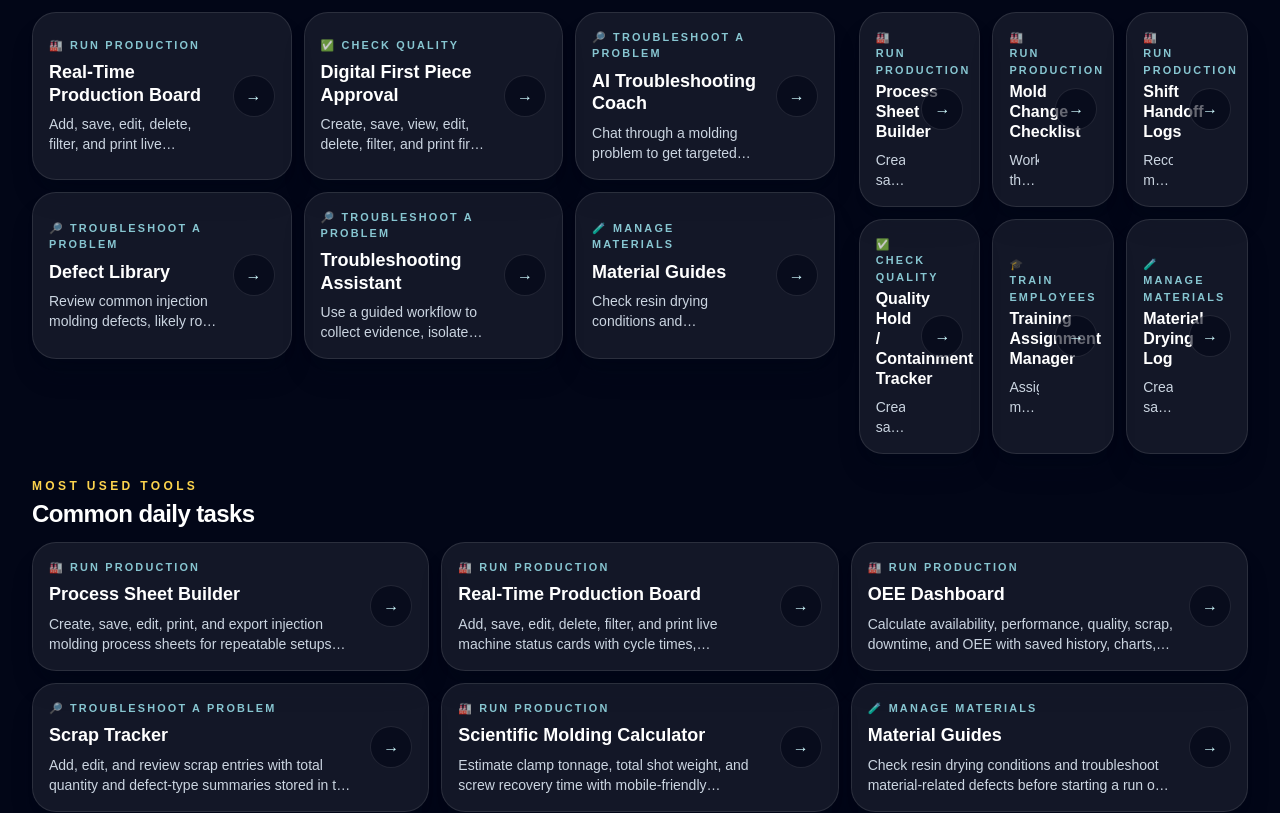
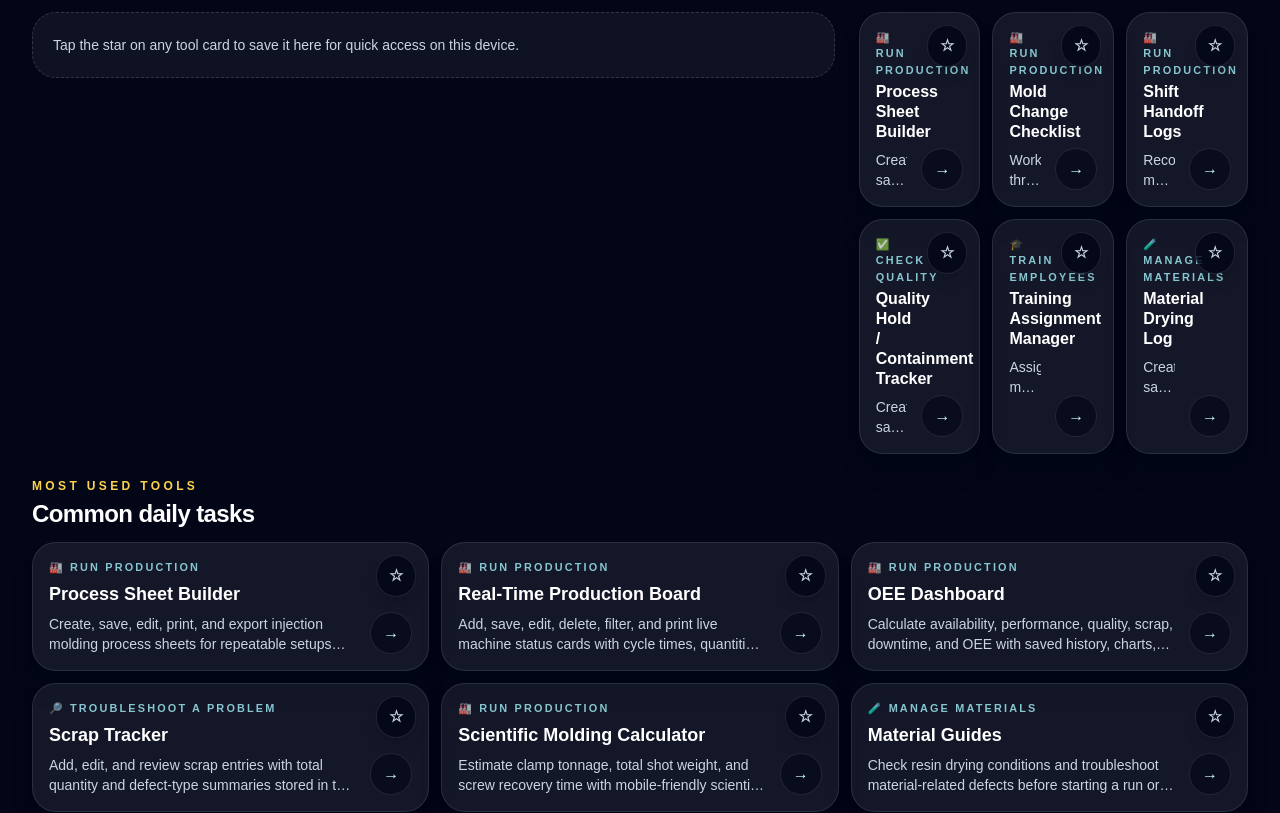
Before and after one commit to scottgraham2882-collab/molding-mentor-ai, a Next.js app: page / in a window 1280 px wide. Shown: the part 1080-1893 px from the top of the page. Built offline with nearby package versions, Linux system fonts and the light colour scheme.

Commit message:
Add homepage favorites

```diff
--- a/app/page.tsx
+++ b/app/page.tsx
@@ -1,7 +1,7 @@
 "use client";
 
 import Link from "next/link";
-import { useMemo, useState } from "react";
+import { useEffect, useMemo, useState } from "react";
 
 type DashboardCard = {
   title: string;
@@ -10,6 +10,10 @@ type DashboardCard = {
   status?: "Coming Soon";
   accent: string;
 };
+
+const FAVORITES_STORAGE_KEY = "moldingMentor.favoriteTools";
+
+const getToolId = (card: DashboardCard) => card.href ?? card.title;
 
 const dashboardCards: DashboardCard[] = [
   {
@@ -638,47 +642,125 @@ function getToolCategory(card: DashboardCard) {
   return "Reports & Management";
 }
 
-function toolButtonClass(extra = "") {
-  return `group flex min-h-24 items-center justify-between gap-4 rounded-3xl border border-white/10 bg-white/[0.07] p-4 text-left shadow-xl shadow-slate-950/25 transition hover:-translate-y-0.5 hover:border-cyan-300/50 hover:bg-white/[0.11] focus:outline-none focus:ring-4 focus:ring-cyan-300/20 ${extra}`;
+function toolCardClass(extra = "") {
+  return `group relative flex min-h-24 flex-col justify-between gap-4 rounded-3xl border border-white/10 bg-white/[0.07] p-4 text-left shadow-xl shadow-slate-950/25 transition hover:-translate-y-0.5 hover:border-cyan-300/50 hover:bg-white/[0.11] focus-within:ring-4 focus-within:ring-cyan-300/20 ${extra}`;
 }
 
-function SimpleToolCard({ card, compact = false }: { card: DashboardCard; compact?: boolean }) {
+function SimpleToolCard({
+  card,
+  compact = false,
+  isFavorite,
+  onToggleFavorite,
+}: {
+  card: DashboardCard;
+  compact?: boolean;
+  isFavorite: boolean;
+  onToggleFavorite: (card: DashboardCard) => void;
+}) {
   const category = getToolCategory(card);
+  const favoriteLabel = isFavorite ? `Remove ${card.title} from favorites` : `Save ${card.title} to favorites`;
   const content = (
     <>
-      <div className="min-w-0">
+      <div className="min-w-0 pr-14">
         <p className="text-[0.68rem] font-black uppercase tracking-[0.2em] text-cyan-200/80">
           {categoryDetails[category].icon} {category}
         </p>
         <h3 className={`${compact ? "mt-1 text-base" : "mt-2 text-lg"} font-black leading-tight text-white`}>{card.title}</h3>
         <p className="mt-2 line-clamp-2 text-sm leading-5 text-slate-300">{card.description}</p>
       </div>
-      <span className="shrink-0 rounded-full border border-white/10 bg-slate-950/60 px-3 py-2 text-cyan-100" aria-hidden="true">→</span>
+      <span className="absolute bottom-4 right-4 rounded-full border border-white/10 bg-slate-950/60 px-3 py-2 text-cyan-100" aria-hidden="true">→</span>
     </>
   );
 
-  if (card.href) {
-    return <Link href={card.href} className={toolButtonClass(compact ? "min-h-20" : "")}>{content}</Link>;
-  }
-
-  return <article className={toolButtonClass("opacity-75")}>{content}</article>;
+  return (
+    <article className={toolCardClass(compact ? "min-h-20" : "")}>
+      <button
+        type="button"
+        aria-pressed={isFavorite}
+        aria-label={favoriteLabel}
+        onClick={() => onToggleFavorite(card)}
+        className={`absolute right-3 top-3 z-10 rounded-full border px-3 py-2 text-base font-black shadow-lg transition focus:outline-none focus:ring-4 focus:ring-cyan-300/30 ${
+          isFavorite
+            ? "border-amber-200/70 bg-amber-300 text-slate-950 hover:bg-amber-200"
+            : "border-white/10 bg-slate-950/80 text-slate-300 hover:border-amber-200/70 hover:text-amber-200"
+        }`}
+      >
+        <span aria-hidden="true">{isFavorite ? "★" : "☆"}</span>
+      </button>
+      {card.href ? (
+        <Link href={card.href} className="absolute inset-0 rounded-3xl focus:outline-none" aria-label={`Open ${card.title}`} />
+      ) : null}
+      <div className="pointer-events-none">{content}</div>
+    </article>
+  );
 }
 
-function ToolList({ cards, label, compact = false }: { cards: DashboardCard[]; label: string; compact?: boolean }) {
+function ToolList({
+  cards,
+  label,
+  compact = false,
+  favoriteIds,
+  onToggleFavorite,
+}: {
+  cards: DashboardCard[];
+  label: string;
+  compact?: boolean;
+  favoriteIds: string[];
+  onToggleFavorite: (card: DashboardCard) => void;
+}) {
+  const favoriteSet = new Set(favoriteIds);
+
   return (
     <section aria-label={label} className="grid gap-3 sm:grid-cols-2 xl:grid-cols-3">
-      {cards.map((card) => <SimpleToolCard key={`${label}-${card.title}`} card={card} compact={compact} />)}
+      {cards.map((card) => (
+        <SimpleToolCard
+          key={`${label}-${card.title}`}
+          card={card}
+          compact={compact}
+          isFavorite={favoriteSet.has(getToolId(card))}
+          onToggleFavorite={onToggleFavorite}
+        />
+      ))}
     </section>
   );
 }
 
-const favoriteHrefs = new Set(["/troubleshooting", "/coach", "/defects", "/production/live-board", "/quality/first-piece-approval", "/materials/resin-drying"]);
 const recentHrefs = new Set(["/shift-handoff", "/process-sheet-builder", "/mold-change", "/quality/containment", "/materials/drying-log", "/training/assignments"]);
 const mostUsedHrefs = new Set(["/process-sheet-builder", "/production/live-board", "/scrap", "/oee", "/materials/resin-drying", "/calculators"]);
 
 export default function Home() {
   const [searchTerm, setSearchTerm] = useState("");
+  const [favoriteIds, setFavoriteIds] = useState<string[]>([]);
   const normalizedSearch = searchTerm.trim().toLowerCase();
+
+  useEffect(() => {
+    try {
+      const savedFavorites = window.localStorage.getItem(FAVORITES_STORAGE_KEY);
+      if (savedFavorites) {
+        const parsedFavorites = JSON.parse(savedFavorites);
+        if (Array.isArray(parsedFavorites)) {
+          setFavoriteIds(parsedFavorites.filter((item): item is string => typeof item === "string"));
+        }
+      }
+    } catch {
+      setFavoriteIds([]);
+    }
+  }, []);
+
+  const updateFavoriteIds = (updater: (currentIds: string[]) => string[]) => {
+    setFavoriteIds((currentIds) => {
+      const nextIds = updater(currentIds);
+      window.localStorage.setItem(FAVORITES_STORAGE_KEY, JSON.stringify(nextIds));
+      return nextIds;
+    });
+  };
+
+  const toggleFavorite = (card: DashboardCard) => {
+    const toolId = getToolId(card);
+    updateFavoriteIds((currentIds) =>
+      currentIds.includes(toolId) ? currentIds.filter((id) => id !== toolId) : [...currentIds, toolId],
+    );
+  };
   const visibleCards = useMemo(() => {
     if (!normalizedSearch) return dashboardCards;
 
@@ -690,7 +772,7 @@ export default function Home() {
     );
   }, [normalizedSearch]);
 
-  const favorites = visibleCards.filter((card) => card.href && favoriteHrefs.has(card.href));
+  const favorites = visibleCards.filter((card) => favoriteIds.includes(getToolId(card)));
   const recentTools = visibleCards.filter((card) => card.href && recentHrefs.has(card.href));
   const mostUsedTools = visibleCards.filter((card) => card.href && mostUsedHrefs.has(card.href));
   const categories = categoryOrder.map((category) => ({
@@ -750,19 +832,19 @@ export default function Home() {
           <section className="xl:col-span-2">
             <p className="text-xs font-black uppercase tracking-[0.28em] text-emerald-300">Favorites</p>
             <h2 className="mt-1 text-2xl font-black tracking-tight text-white">Quick picks for the floor</h2>
-            <div className="mt-3"><ToolList cards={favorites} label="Favorite tools" /></div>
+            <div className="mt-3">{favorites.length > 0 ? <ToolList cards={favorites} label="Favorite tools" favoriteIds={favoriteIds} onToggleFavorite={toggleFavorite} /> : <p className="rounded-3xl border border-dashed border-white/15 bg-white/[0.05] p-5 text-sm leading-6 text-slate-300">Tap the star on any tool card to save it here for quick access on this device.</p>}</div>
           </section>
           <section>
             <p className="text-xs font-black uppercase tracking-[0.28em] text-cyan-300">Recent tools</p>
             <h2 className="mt-1 text-2xl font-black tracking-tight text-white">Last used</h2>
-            <div className="mt-3"><ToolList cards={recentTools} label="Recent tools" compact /></div>
+            <div className="mt-3"><ToolList cards={recentTools} label="Recent tools" compact favoriteIds={favoriteIds} onToggleFavorite={toggleFavorite} /></div>
           </section>
         </div>
 
         <section>
           <p className="text-xs font-black uppercase tracking-[0.28em] text-amber-300">Most used tools</p>
           <h2 className="mt-1 text-2xl font-black tracking-tight text-white">Common daily tasks</h2>
-          <div className="mt-3"><ToolList cards={mostUsedTools} label="Most used tools" /></div>
+          <div className="mt-3"><ToolList cards={mostUsedTools} label="Most used tools" favoriteIds={favoriteIds} onToggleFavorite={toggleFavorite} /></div>
         </section>
 
         <section className="rounded-[2rem] border border-white/10 bg-slate-900/70 p-4 sm:p-6">
@@ -780,7 +862,7 @@ export default function Home() {
                   <h3 className="text-xl font-black text-white"><span aria-hidden="true">{categoryDetails[category.name].icon}</span> {category.name}</h3>
                   <span className="rounded-full bg-white/10 px-3 py-1 text-sm font-bold text-slate-300">{category.tools.length}</span>
                 </div>
-                {category.tools.length > 0 ? <ToolList cards={category.tools} label={`${category.name} tools`} compact /> : <p className="text-sm text-slate-400">No matching tools in this category.</p>}
+                {category.tools.length > 0 ? <ToolList cards={category.tools} label={`${category.name} tools`} compact favoriteIds={favoriteIds} onToggleFavorite={toggleFavorite} /> : <p className="text-sm text-slate-400">No matching tools in this category.</p>}
               </section>
             ))}
           </div>
```
